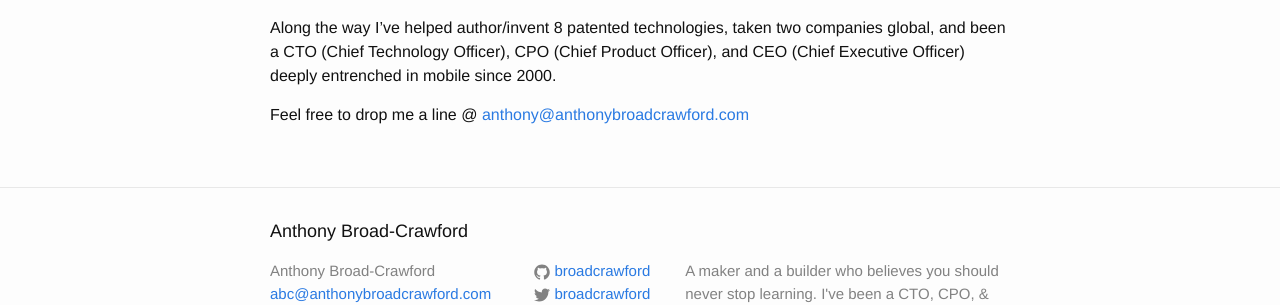
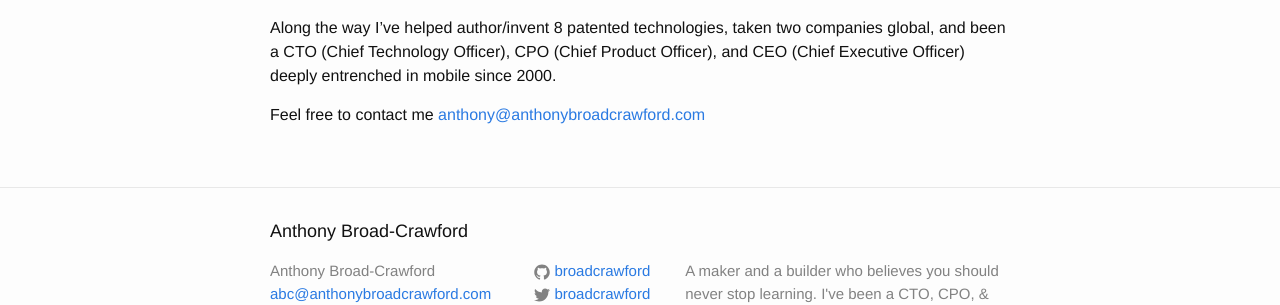
Before and after one commit to AnthonyBroadCrawford/anthonybroadcrawford.github.io, a Jekyll site: the page built from about.md, in a window 1280 px wide. Shown: the part 274-579 px from the top of the page. Built offline with Jekyll 4.4.1, drawn with Linux system fonts in a browser that asks for light colours; part of the change alters nothing that is shown.

```diff
--- a/_config.yml
+++ b/_config.yml
@@ -13,3 +13,9 @@ highlighter: pygments
 
 # Build settings
 markdown: kramdown
+
+#analytics
+analytics :
+  provider : google
+  google :
+      tracking_id : 'UA-21851573-1'
--- a/about.md
+++ b/about.md
@@ -14,4 +14,4 @@ Along the way I've helped author/invent 8 patented technologies, taken two compa
 CTO (Chief Technology Officer), CPO (Chief Product Officer), and CEO (Chief Executive Officer) deeply entrenched
 in mobile since 2000.
 
-Feel free to drop me a line @ [anthony@anthonybroadcrawford.com](anthony@anthonybroadcrawford.com)
+Feel free to contact me [anthony@anthonybroadcrawford.com](anthony@anthonybroadcrawford.com)
```
